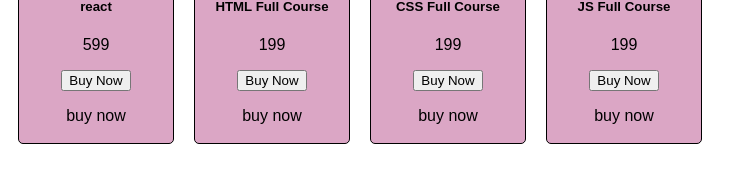
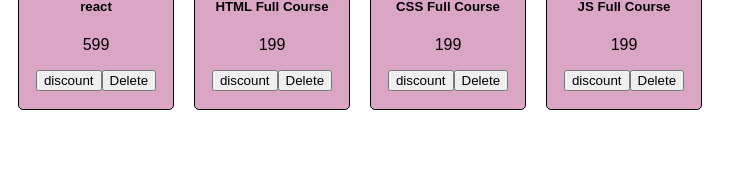
Before and after one commit to varatharaj2002/React_Learn, a React (Vite) app in the folder vite-project/: page / in a window 1280 px wide. Shown: the part 161-336 px from the top of the page, without its empty margins (0-747 px from the left). Built offline with nearby package versions, Linux system fonts and the light colour scheme.

Commit message:
afternoon session: explored React Developer Tools, implemented card delete feature, and passed methods as props in React

```diff
--- a/vite-project/src/Course.jsx
+++ b/vite-project/src/Course.jsx
@@ -19,13 +19,16 @@
 
     // let purchased = false;
     const[purchased, setpurchased] = useState(false);
+    const[discount, setdiscount] = useState(props.price);
 
-    function BuyCourse(discount){
+    function BuyCourse(amt){
         // e is diff
         console.log(props.name,"purchased with" ,discount,"% discount");
         // console.log(e);
         setpurchased(true)
+        setdiscount(discount-amt)
         console.log(purchased)
+        console.log(handelDelete)
 
     }
 
@@ -34,11 +37,14 @@
         <div className="card">
             <img src={props.image} alt="" />
             <h5>{props.name}</h5>
-            <p>{props.price}</p>
+            {/* <p>{props.price}</p> */}
+            <p>{discount}</p>
             {/* <span>{props.rating}</span> */}
-            <button onClick={(event)=> {BuyCourse(20,event)}}>Buy Now</button>
+            <button onClick={()=> {BuyCourse(20)}}>discount</button>
             {/* <button onClick={(event)=> {BuyCourse(20); console.log(event)}}>Buy Now</button> */}
-            <p>{purchased ? "already purchased" : "buy now"}</p>
+            {/* <p>{purchased ? "already purchased" : "buy now"}</p> */}
+            <button onClick={()=> props.delete(props.id)}>Delete</button>
+            <p>{purchased} </p>
 
         </div>
     );
--- a/vite-project/src/CourseList.jsx
+++ b/vite-project/src/CourseList.jsx
@@ -45,36 +45,47 @@
 import HTML from './assets/HTML.png'
 import CSS from './assets/CSS.jpg'
 import JS from './assets/JS.png'
+import { useState } from 'react'
 
 function CourseList(){
 
-    const Courses = [
+    const [Courses, setCourses ] = useState ([
         {
-            // id : 1,
+            id : 1,
             name : "HTML Full Course",
             price : 199,
             image : HTML,
             rating : 5
         },
         {
+            id : 2,
             name : "CSS Full Course",
             price : 199,
             image : CSS,
             rating : 5
         },
         {
+            id : 3,
             name : "JS Full Course",
             price : 199,
             image : JS,
             rating : 5
         },
         {
+            id : 4,
             name: "react",
             price:599,
             image:HTML,
             rating : 5
         }
-    ]
+    ]);
+
+    function handelDelete(id){
+        const newCourses = Courses.filter((Course) => Course.id != id)
+        setCourses(newCourses);
+    }
+
+
 
     Courses.sort((X,y) => y.price -X.price)
 
@@ -82,11 +93,13 @@
 
     const CoursesList = Courses.map((course, index) =>
         <Course
-            key={index}
+            key={course.id}
             name={course.name}
             image={course.image}
             price={course.price}
             rating={course.rating}
+            delete={handelDelete}
+            id={course.id}
         />
     );
 
```
